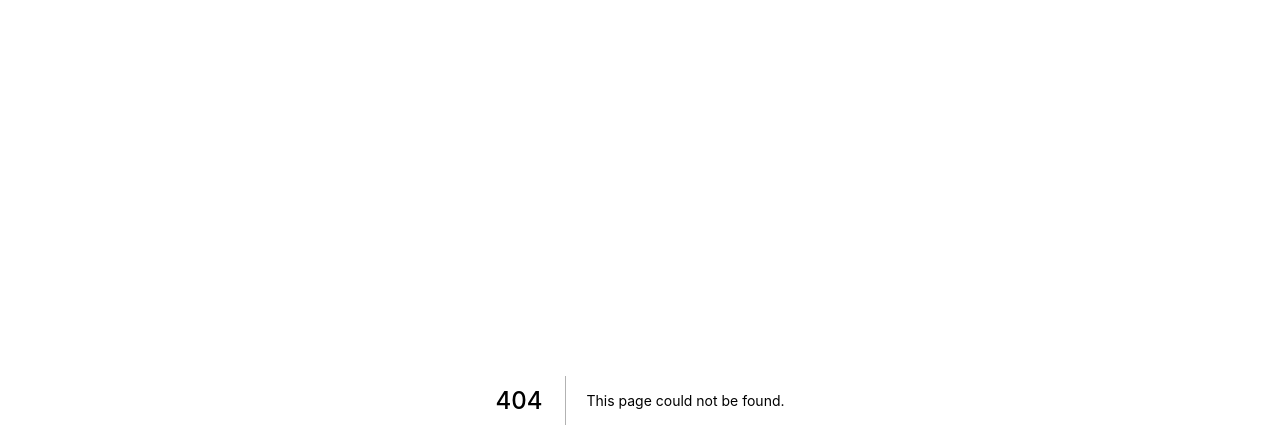
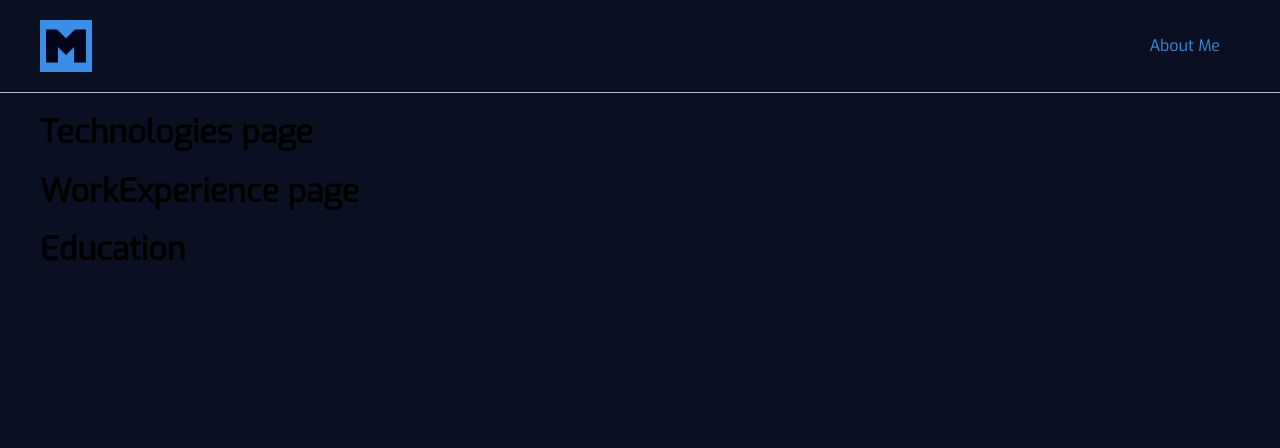
Before and after one commit to mustafaberat/personal-website-1, a Next.js app: page /resume in a window 1280 px wide. Before the commit this address had no page. Shown: the top 448 px of the page. Built offline with nearby package versions, Linux system fonts and the light colour scheme.

Commit message:
skeleton of resume and things pages

```diff
--- /dev/null
+++ b/components/resumeComps/Education.js
@@ -0,0 +1,11 @@
+import React from 'react';
+
+const Education = () => {
+    return (
+        <div className="container">
+            <h1>Education</h1>
+        </div>
+    );
+}
+
+export default Education
--- /dev/null
+++ b/components/resumeComps/Technologies.js
@@ -0,0 +1,11 @@
+import React from 'react';
+
+const Technologies = () => {
+    return (
+        <div className="container">
+            <h1>Technologies page</h1>
+        </div>
+    );
+}
+
+export default Technologies
--- /dev/null
+++ b/components/resumeComps/WorkExperience.js
@@ -0,0 +1,11 @@
+import React from 'react';
+
+const WorkExperience = () => {
+    return (
+        <div className="container">
+            <h1>WorkExperience page</h1>
+        </div>
+    );
+}
+
+export default WorkExperience
--- /dev/null
+++ b/pages/resume.js
@@ -0,0 +1,19 @@
+import React from 'react';
+
+import HeaderComp from '../components/headerComponent';
+import Technologies from '../components/resumeComps/Technologies'
+import WorkExperience from '../components/resumeComps/WorkExperience'
+import Education from '../components/resumeComps/Education'
+
+
+const Resume = () => {
+    return (
+        <div>
+            <HeaderComp text='About Me' path='/aboutMe' />
+            <Technologies />
+            <WorkExperience />
+            <Education />
+        </div>
+    )
+}
+export default Resume
```
Also changed, not shown: components/ThingsComp.js (added, +11 -0 lines), pages/things.js (added, +15 -0 lines).
